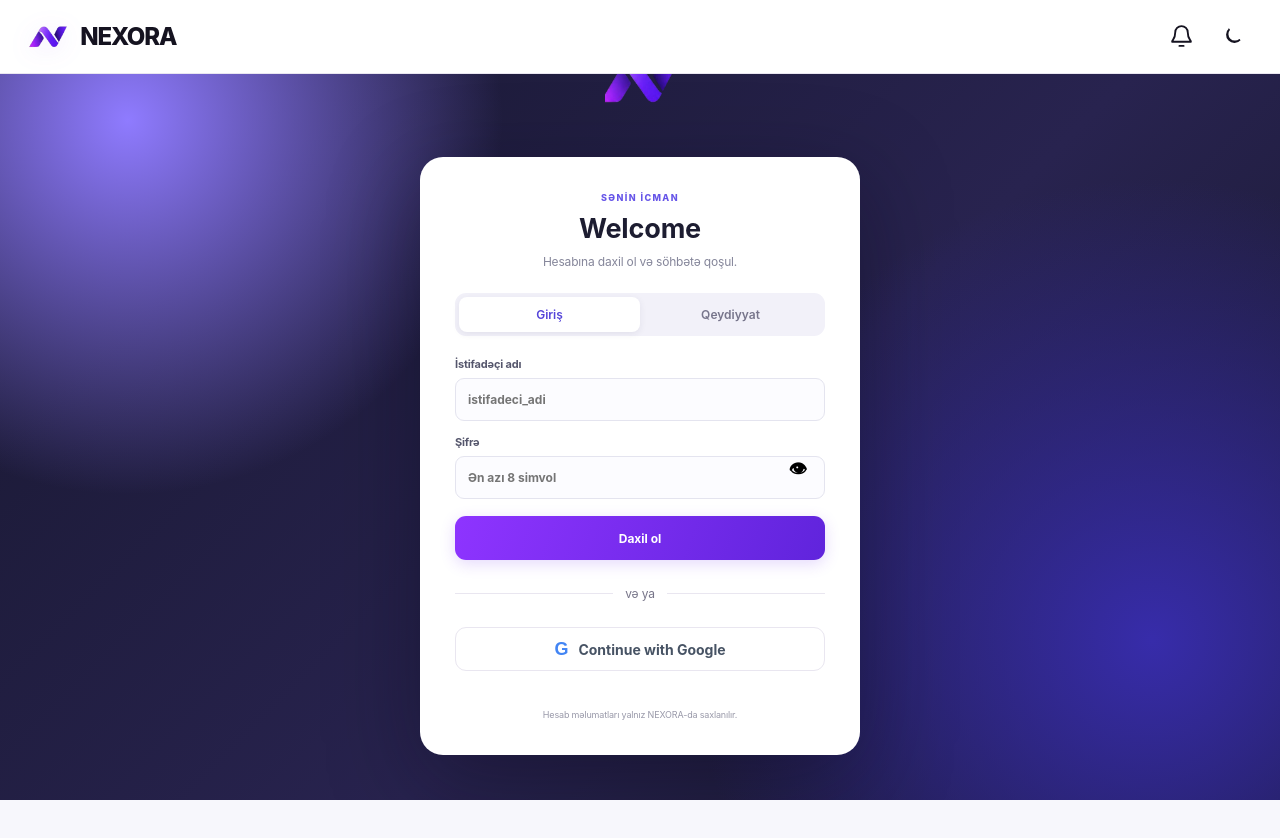
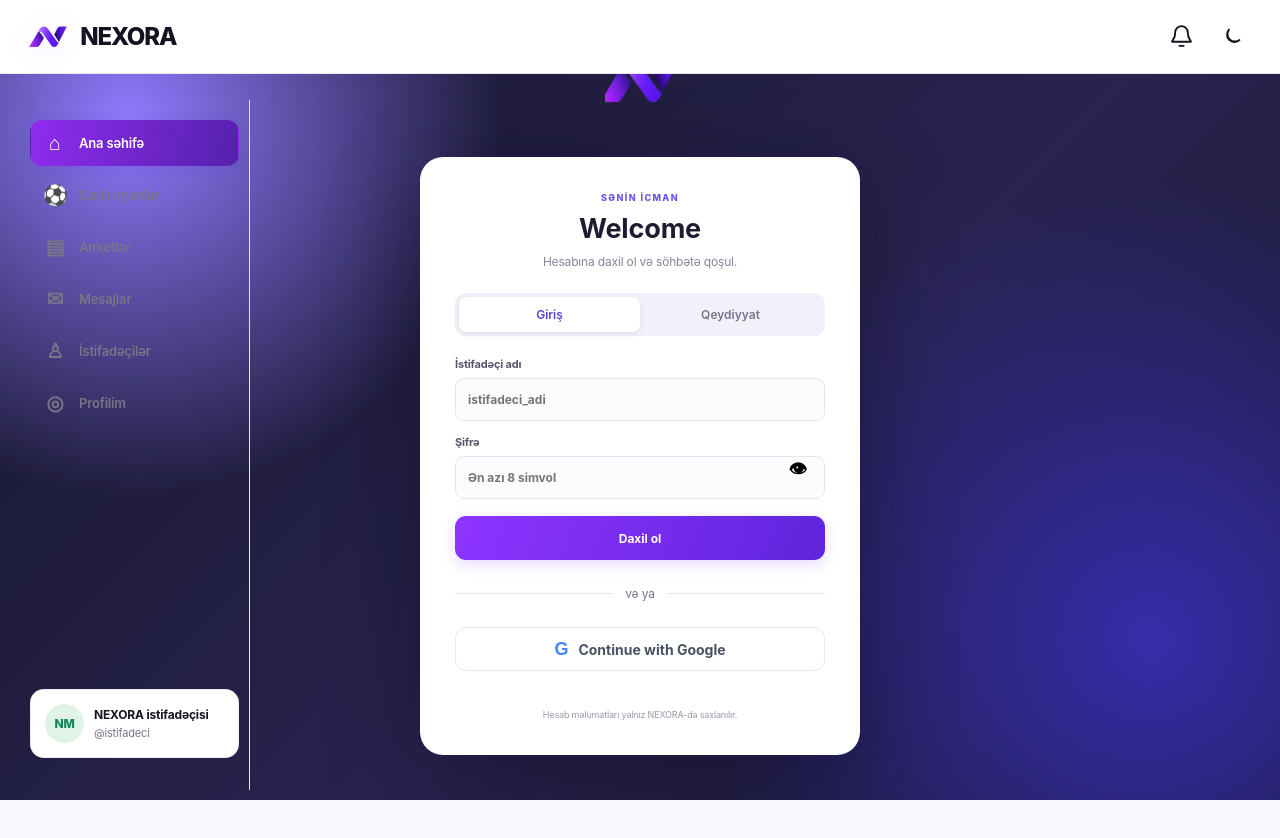
Before and after one commit to f3rman0v77-cloud/NEXORA, a plain HTML site: page index.html in a window 1280 px wide. After the commit the page ends 800 px from the top, so only its background shows below. Drawn offline with nearby package versions, Linux system fonts and the light colour scheme; no server answers.

Commit message:
Fix desktop sidebar to viewport instead of sticky scroll container

```diff
--- a/nexora-dark-contrast.css
+++ b/nexora-dark-contrast.css
@@ -244,3 +244,21 @@
  }
  body .layout>.sidebar .main-nav{flex-shrink:0}
 }
+
+/* Desktop sidebar must be viewport-fixed, not sticky in a scrolling grid. */
+@media(min-width:801px){
+ body .layout>.sidebar{
+  position:fixed!important;inset:auto!important;
+  top:100px!important;bottom:auto!important;
+  left:max(20px,calc((100vw - 1500px)/2 + 20px))!important;
+  width:230px!important;max-width:230px!important;
+  height:calc(100dvh - 110px)!important;max-height:calc(100dvh - 110px)!important;
+  margin:0!important;z-index:40!important;
+  overflow-y:auto!important;overscroll-behavior:contain!important;
+  transform:none!important;transition:none!important;
+ }
+ body .layout>main{grid-column:2!important;min-width:0!important}
+}
+@media(min-width:801px) and (max-width:1199px){
+ body .layout>.sidebar{width:205px!important;max-width:205px!important}
+}
```
